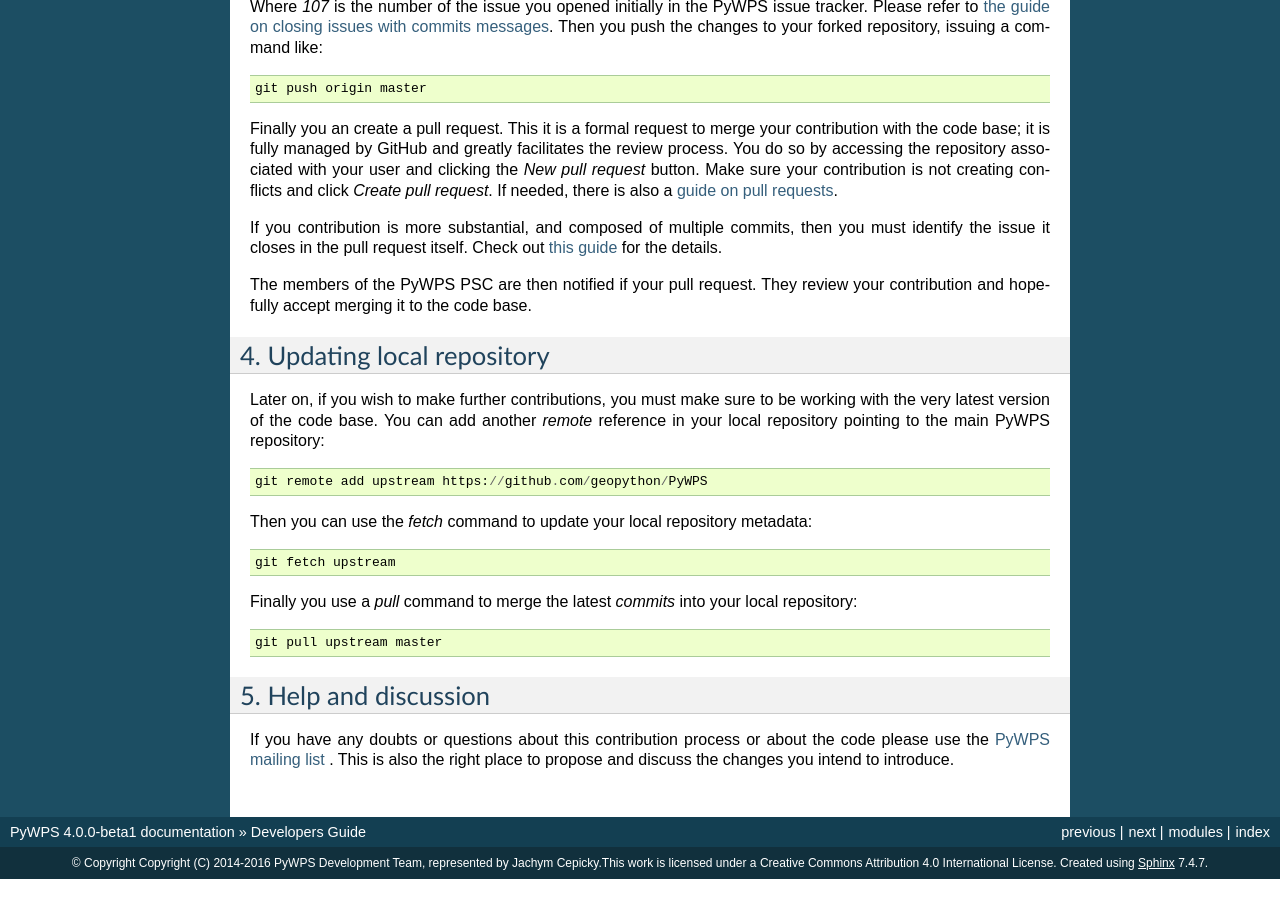
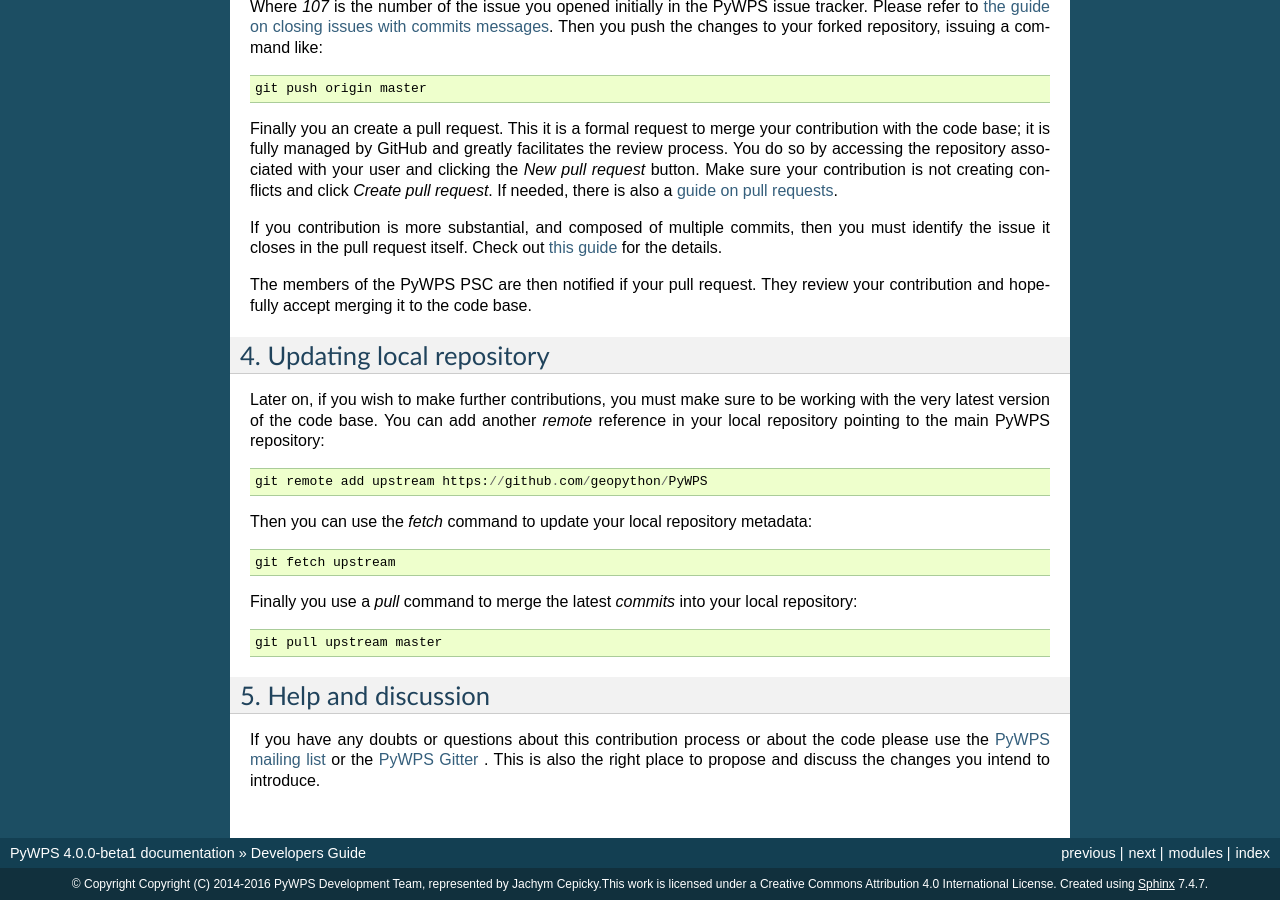
Before and after one commit to geopython/pywps, a Sphinx documentation site: the page built from docs/development.rst, in a window 1280 px wide and 900 px high, scrolled down 1049 px. Built offline with Sphinx 7.4.7, drawn with Linux system fonts in a browser that asks for light colours; before the commit the page ends 1928 px from its top, so only the background shows below that.

Commit message:
Committing reference to Gitter to trigger read the docs.

```diff
--- a/docs/development.rst
+++ b/docs/development.rst
@@ -113,7 +113,8 @@
 5. Help and discussion
 ----------------------
 
-If you have any doubts or questions about this contribution process or about the
-code please use the `PyWPS mailing list
-<http://lists.osgeo.org/mailman/listinfo/pywps-dev>`_ . This is also the right
-place to propose and discuss the changes you intend to introduce.
+If you have any doubts or questions about this contribution process or about
+the code please use the `PyWPS mailing list
+<http://lists.osgeo.org/mailman/listinfo/pywps-dev>`_ or the `PyWPS Gitter
+<https://gitter.im/PyWPS>`_ . This is also the right place to propose and
+discuss the changes you intend to introduce.
```
